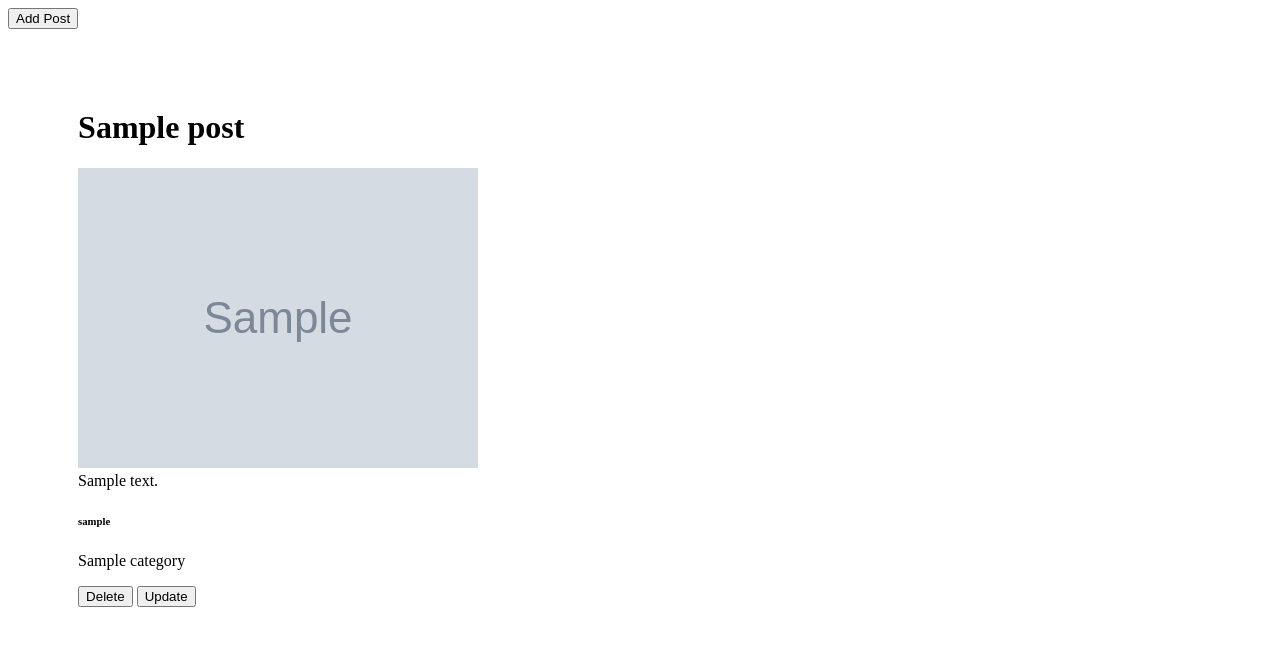
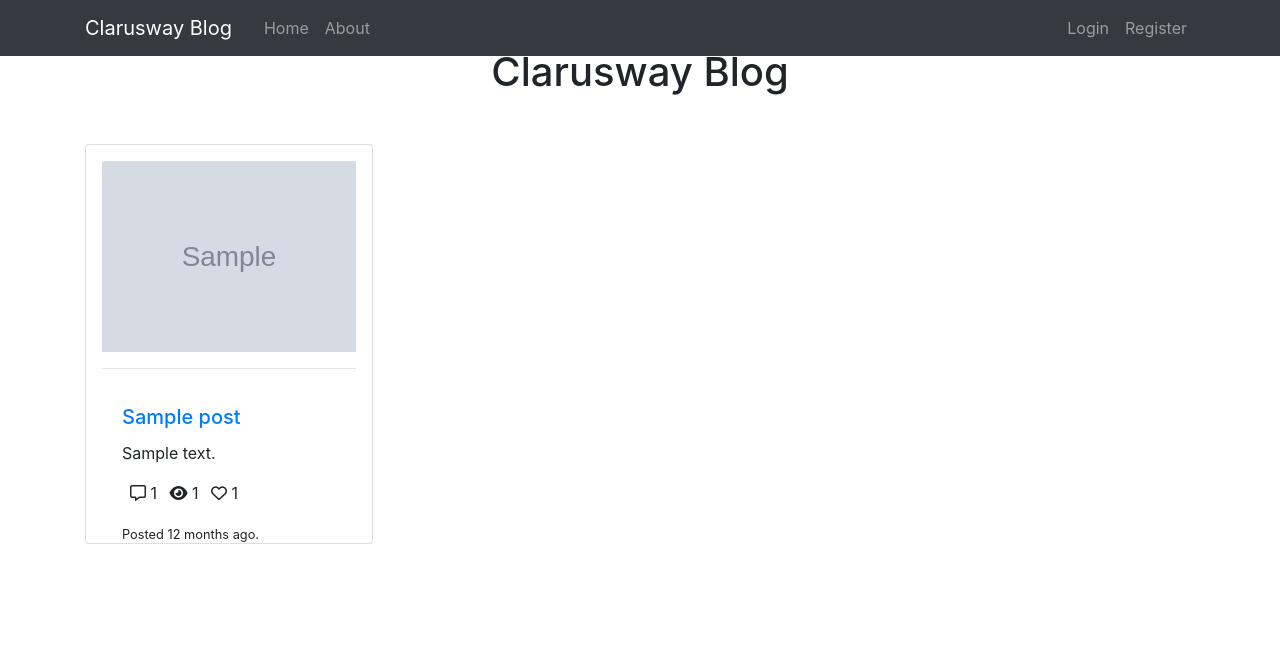
Before and after one commit to ergunsahe/Django_auth_fileupload_blog, a Django app: page / in a window 1280 px wide. Shown: the top 646 px of the page. Run offline with Django 3.2, Linux system fonts and the light colour scheme; tables that the repository leaves empty hold one stand-in row (values such as "Sample post"); grey boxes marked "Sample" are stand-in pictures; some libraries are stand-ins or nearby versions.

Commit message:
feat: add delete, update, detail views, bootstrap, fontawesome

```diff
--- a/src/blog/models.py
+++ b/src/blog/models.py
@@ -30,10 +30,19 @@ class Post(models.Model):
     last_updated = models.DateTimeField(auto_now=True)
     author = models.ForeignKey(User, on_delete=models.CASCADE)
     status = models.CharField(max_length=10, choices=OPTIONS, default='d')
-    slug = models.SlugField(blank=True, unique=True)
+    slug = models.SlugField(blank=True, unique=True)  # how-to-learn-django
 
     def __str__(self):
         return self.title
+
+    def comment_count(self):
+        return self.comment_set.all().count()
+
+    def view_count(self):
+        return self.postview_set.all().count()
+
+    def like_count(self):
+        return self.like_set.all().count()
 
 
 class Comment(models.Model):
--- a/src/blog/signals.py
+++ b/src/blog/signals.py
@@ -2,10 +2,11 @@ from django.db.models.signals import pre_save
 from django.dispatch import receiver
 from django.template.defaultfilters import slugify
 from .models import Post
+from .utils import get_random_code
 
 
 
 @receiver(pre_save, sender=Post)
 def pre_save_create_slug(sender, instance, **kwargs):
     if not instance.slug:
-        instance.slug = slugify(instance.author.username + " " + instance.title)
+        instance.slug = slugify( instance.title + " " + get_random_code())
--- a/src/blog/templates/blog/post_list.html
+++ b/src/blog/templates/blog/post_list.html
@@ -1,25 +1,27 @@
 {% extends 'base.html' %}
-
-
 {% block content %}
-    <div >
-        <a href="{% url 'blog:create' %}"><button>Add Post</button></a>
-    </div>
-
-    {% for object in  object_list %}
-
-    <div style="margin-top: 5rem;">
-        <h1>{{object.title}}</h1>
-        <img src="{{ object.image.url }}" alt=""><br>
-         {{object.content|truncatechars:20}}
-         <h6>{{object.author}}</h6>
-         <p>{{object.category}}</p>
-         <a href="{% url 'blog:delete' object.id%}"><button>Delete</button></a>
-         <a href="{% url 'blog:update' object.id%}"><button>Update</button></a>
-
+<h1 style="text-align: center;">Clarusway Blog</h1>
+<div class="row mt-5">
+    {% for obj in object_list %}
+    <div class="col-4">
+        <div class="card shadow p-3 mb-5 bg-white rounded" style="width: 18rem; height: 25rem;">
+            <img src="{{ obj.image.url }}" class="card-img-top" alt="post_image">
+            <hr>
+            <div class="card-body">
+                <h5 class="card-title"><a href="{% url 'blog:detail' obj.slug %}">{{obj.title}}</a></h5>
+                <p class="card-text">{{obj.content|truncatechars:20}}</p>
+                <p>
+                    <span><i class="far fa-comment-alt ml-2"></i> {{ obj.comment_count }}</span>
+                    <span><i class="fas fa-eye ml-2"></i> {{ obj.view_count }}</span>
+                    <span><i class="far fa-heart ml-2"></i> {{ obj.like_count }}</span>
+                <p class="card-text"><small>
+                        Posted {{ obj.publish_date|timesince }} ago.
+                    </small>
+                </p>
+                </p>
+            </div>
+        </div>
     </div>
     {% endfor %}
-
-
-
+</div>
 {% endblock content %}
--- a/src/blog/urls.py
+++ b/src/blog/urls.py
@@ -1,10 +1,11 @@
 from django.urls import path
-from .views import post_list, post_create, post_delete, post_update
+from .views import post_list,post_detail, post_create, post_update, post_delete
 
 app_name = "blog"
 urlpatterns = [
     path("", post_list, name="list"),
     path("create/", post_create, name="create"),
-    path("<int:id>/delete/", post_delete, name="delete"),
-    path("<int:id>/update/", post_update, name="update"),
+    path("<str:slug>/", post_detail, name="detail"),
+    path("<str:slug>/update/", post_update, name="update"),
+    path("<str:slug>/delete/", post_delete, name="delete"),
 ]
--- /dev/null
+++ b/src/blog/utils.py
@@ -0,0 +1,5 @@
+import uuid
+
+def get_random_code():
+    code = str(uuid.uuid4())[:11].replace("-", "")
+    return code
--- a/src/blog/views.py
+++ b/src/blog/views.py
@@ -1,8 +1,10 @@
 from django.shortcuts import get_object_or_404, redirect, render
 from .models import Post
 from .forms import PostForm
+
+
 def post_list(request):
-    qs = Post.objects.all()
+    qs = Post.objects.filter(status="p")
     context = {
         "object_list": qs
     }
@@ -25,34 +27,34 @@ def post_create(request):
 
     return render(request, "blog/post_create.html", context)
 
-def post_delete(request, id):
-    post = get_object_or_404(Post, id=id)
+def post_detail(request, slug):
+    obj = get_object_or_404(Post, slug= slug)
+    context = {
+        "object":obj
+    }
+    return render(request, "blog/post_detail.html", context)
 
-    if request.method=="POST":
-        post.delete()
+def post_update(request, slug):
+    obj = get_object_or_404(Post, slug=slug)
+    form = PostForm(request.POST or None, request.FILES or None, instance=obj)
+    if form.is_valid():
+        form.save()
         return redirect("blog:list")
 
     context = {
-        "post":post
-    }
-
-    return render(request, "blog/post_delete.html", context)
-
-def post_update(request, id):
-    object = get_object_or_404(Post, id = id)
-    form = PostForm(instance=object)
-
-    if request.method == "POST":
-        form = PostForm(request.POST, request.FILES,instance=object)
-        if form.is_valid():
-            post = form.save(commit=False)
-            post.author = request.user
-            post.save()
-            return redirect("blog:list")
-
-    context = {
-        "object":object,
+        "objec":obj,
         "form":form
     }
 
     return render(request, "blog/post_update.html", context)
+
+def post_delete(request, slug):
+    obj = get_object_or_404(Post, slug=slug)
+    if request.POST=="POST":
+        obj.delete()
+        return redirect("blog:list")
+
+    context = {
+        "object":obj
+    }
+    return render(request, "blog/post_delete.html", context)
--- a/src/cblog/settings.py
+++ b/src/cblog/settings.py
@@ -121,5 +121,6 @@ USE_TZ = True
 
 STATIC_URL = '/static/'
 MEDIA_URL = '/media/'
+# STATICFILES_DIRS = [BASE_DIR / "static"]
 
 MEDIA_ROOT = BASE_DIR / "media_root"
--- a/src/templates/base.html
+++ b/src/templates/base.html
@@ -1,18 +1,29 @@
-<!DOCTYPE html>
+{% load static %}
+<!doctype html>
 <html lang="en">
   <head>
-    <meta charset="UTF-8">
-    <meta name="viewport" content="width=device-width, initial-scale=1.0">
-    <title>Clarusway Blog</title>
+    <!-- Required meta tags -->
+    <meta charset="utf-8">
+    <meta name="viewport" content="width=device-width, initial-scale=1, shrink-to-fit=no">
+
+    <!-- Bootstrap CSS -->
+    <link rel="stylesheet" href="https://maxcdn.bootstrapcdn.com/bootstrap/4.0.0/css/bootstrap.min.css" integrity="sha384-Gn5384xqQ1aoWXA+058RXPxPg6fy4IWvTNh0E263XmFcJlSAwiGgFAW/dAiS6JXm" crossorigin="anonymous">
+    <link href="{% static 'blog/main.css' %}">
+    <title>Hello, world!</title>
   </head>
   <body>
-    <div style="display: flex; flex-wrap: wrap;">
+
+    {% include 'navbar.html' %}
+    <div class="container py-5 ">
+
       {% block content %}
 
       {% endblock content %}
 
     </div>
-
-
+    <script src="https://code.jquery.com/jquery-3.2.1.slim.min.js" integrity="sha384-KJ3o2DKtIkvYIK3UENzmM7KCkRr/rE9/Qpg6aAZGJwFDMVNA/GpGFF93hXpG5KkN" crossorigin="anonymous"></script>
+    <script src="https://cdnjs.cloudflare.com/ajax/libs/popper.js/1.12.9/umd/popper.min.js" integrity="sha384-ApNbgh9B+Y1QKtv3Rn7W3mgPxhU9K/ScQsAP7hUibX39j7fakFPskvXusvfa0b4Q" crossorigin="anonymous"></script>
+    <script src="https://maxcdn.bootstrapcdn.com/bootstrap/4.0.0/js/bootstrap.min.js" integrity="sha384-JZR6Spejh4U02d8jOt6vLEHfe/JQGiRRSQQxSfFWpi1MquVdAyjUar5+76PVCmYl" crossorigin="anonymous"></script>
+    <script src="https://kit.fontawesome.com/3af51903d1.js" crossorigin="anonymous"></script>
   </body>
 </html>
--- /dev/null
+++ b/src/templates/navbar.html
@@ -0,0 +1,29 @@
+{% load static %}
+<header class="site-header">
+    <nav class="navbar navbar-expand-md navbar-dark bg-steel bg-dark fixed-top">
+        <div class="container">
+            <a class="navbar-brand mr-4" href="{% url 'blog:list' %}">Clarusway Blog</a>
+            <button class="navbar-toggler" type="button" data-toggle="collapse" data-target="#navbarToggle"
+                aria-controls="navbarToggle" aria-expanded="false" aria-label="Toggle navigation">
+                <span class="navbar-toggler-icon"></span>
+            </button>
+            <div class="collapse navbar-collapse" id="navbarToggle">
+                <div class="navbar-nav mr-auto">
+                    <a class="nav-item nav-link" href="{% url 'blog:list' %}">Home</a>
+                    <a class="nav-item nav-link" href="#">About</a>
+                </div>
+                <!-- Navbar Right Side -->
+                <div class="navbar-nav">
+                    {% if user.is_authenticated %}
+                    <a class="nav-item nav-link" href="#">Logout</a>
+                    <a class="nav-item nav-link" href="#">Profile</a>
+                    <a class="nav-item nav-link" href="{% url 'blog:create' %}">New Post</a>
+                    {% else %}
+                    <a class="nav-item nav-link" href="#">Login</a>
+                    <a class="nav-item nav-link" href="#">Register</a>
+                    {% endif %}
+                </div>
+            </div>
+        </div>
+    </nav>
+</header>
```
Also changed, not shown: src/blog/static/blog/main.css (added, +44 -0 lines), src/blog/templates/blog/post_delete.html (+3 -5 lines), src/blog/templates/blog/post_detail.html (added, +10 -0 lines), src/blog/templates/blog/post_update.html (+6 -7 lines). Lines whose indentation alone changed are shown as unchanged.
